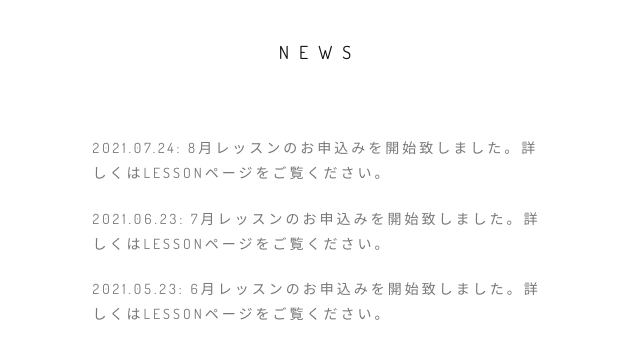
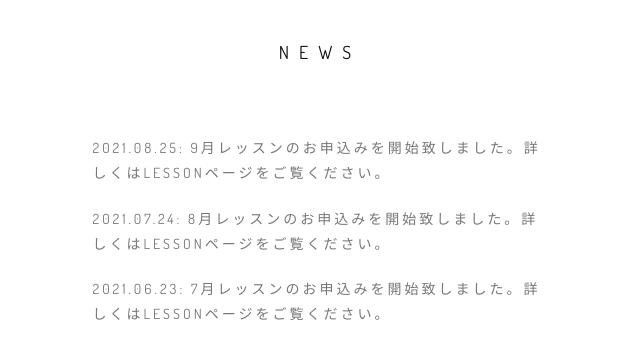
Before and after one commit to lete-fleuriste/lete-fleuriste.github.io, a plain HTML site: page index.html in a window 1280 px wide. Shown: the part 920-1263 px from the top of the page, 320-960 px from the left. Drawn offline with nearby package versions, Linux system fonts and the light colour scheme; some packages are replaced by stand-ins of ours; files whose address does not match are found by name.

Commit message:
Update index.html

```diff
--- a/index.html
+++ b/index.html
@@ -153,9 +153,9 @@
 				</div>
 				<div class="row">
 					<div class="col-sm-6 col-sm-offset-3 font-alt">
+						<p>2021.08.25:  9月レッスンのお申込みを開始致しました。詳しくはLessonページをご覧ください。</p>
 						<p>2021.07.24:  8月レッスンのお申込みを開始致しました。詳しくはLessonページをご覧ください。</p>
 						<p>2021.06.23:  7月レッスンのお申込みを開始致しました。詳しくはLessonページをご覧ください。</p>
-						<p>2021.05.23:  6月レッスンのお申込みを開始致しました。詳しくはLessonページをご覧ください。</p>
 						<p>日々のお花等については、Instagramにて更新しております。</p>
 					</div>
 				</div>
```
